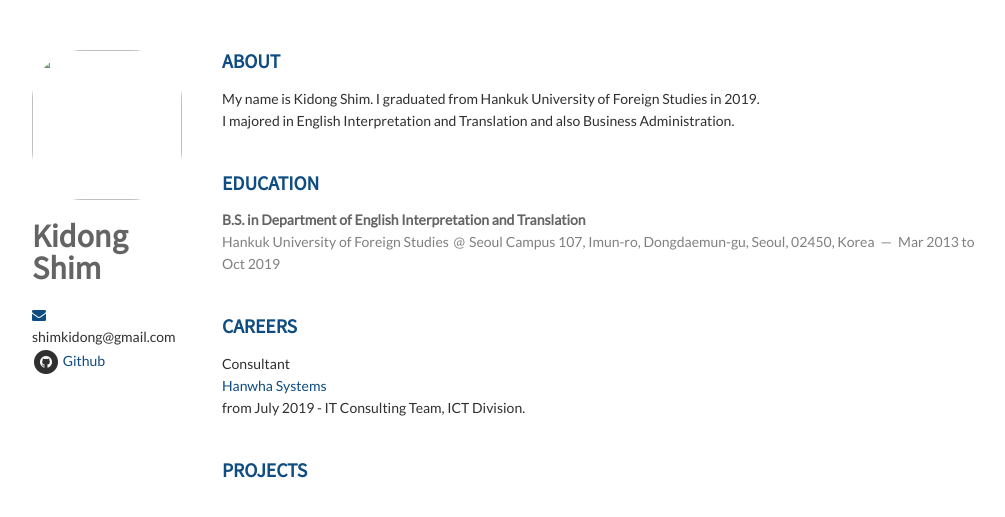
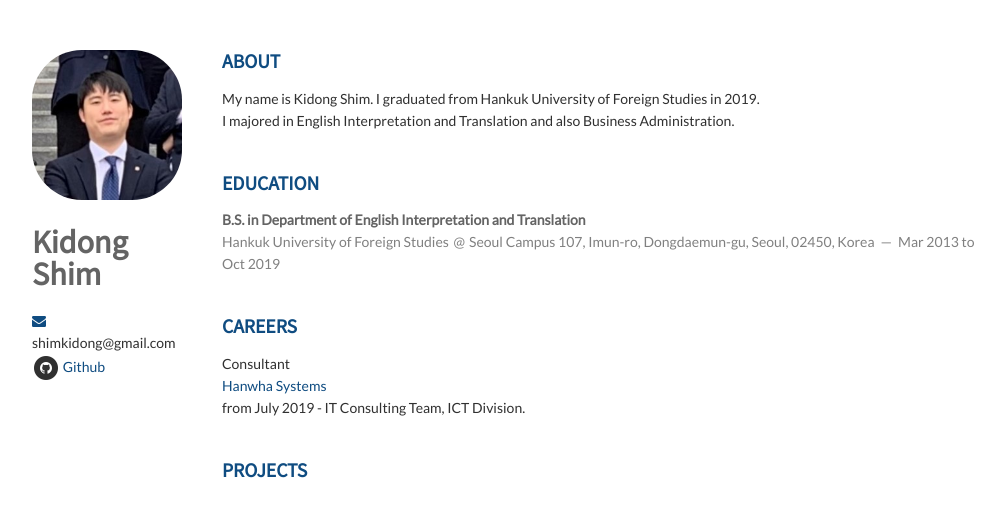
Before and after one commit to kdshim/kdshim.github.io, a Jekyll site: the page built from index.html, in a window 1280 px wide. Shown: the top 517 px of the page, without its empty margins (138-1143 px from the left). Built offline with Jekyll 4.4.1, drawn with Linux system fonts in a browser that asks for light colours; nearby versions of some CDN libraries; the list of posts is cut into pages by our own code.

Commit message:
Update layout.html

```diff
--- a/_layouts/layout.html
+++ b/_layouts/layout.html
@@ -18,7 +18,7 @@
 <body>
 <div class="container">
     <header class="three columns">
-        <img src="{{ site.baseurl }}static/img/profile.jpg" class="me">
+        <img src="{{ site.baseurl }}static/profile.jpg" class="me">
         <h1>{{ site.name }}</h1>
 
         <p>
```
